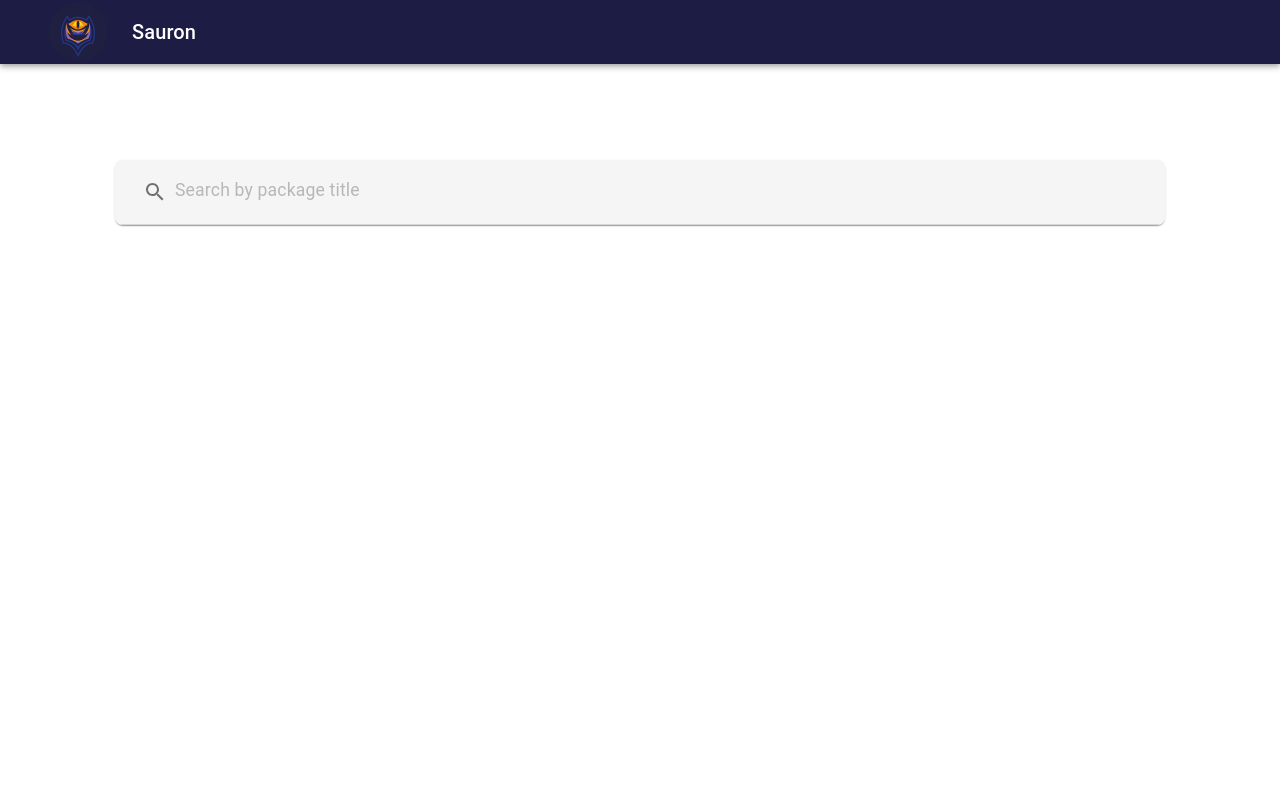
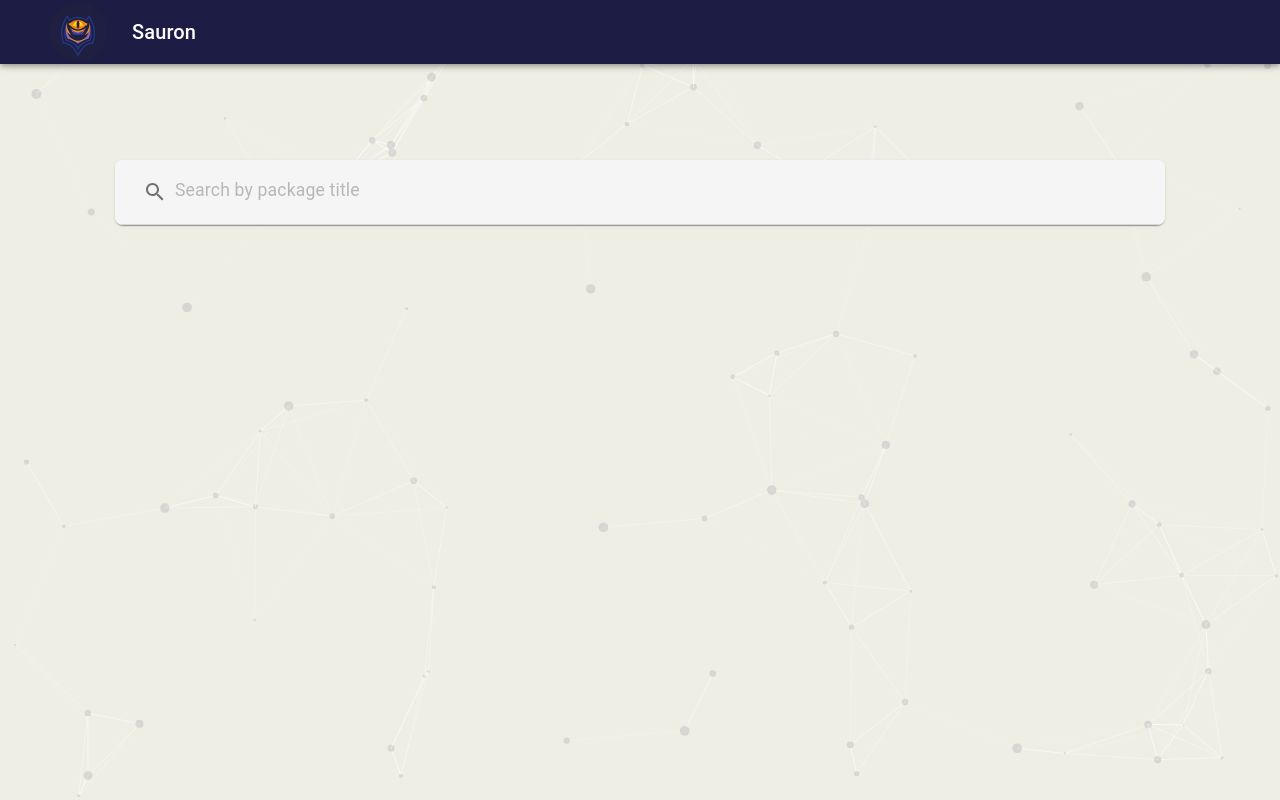
Before and after one commit to amalthundiyil/vigil, a React (Create React App) app in the folder sauron/frontend/: page / in a window 1280 px wide. Built offline with nearby package versions, Linux system fonts and the light colour scheme; no server answers.

Commit message:
add particles to frontend
Signed-off-by: Amal Thundiyil <amal.s.thundiyil@gmail.com>

```diff
--- a/sauron/frontend/package.json
+++ b/sauron/frontend/package.json
@@ -19,8 +19,10 @@
     "react-router": "^6.3.0",
     "react-router-dom": "^6.3.0",
     "react-scripts": "5.0.1",
+    "react-tsparticles": "^2.1.4",
     "recharts": "^2.1.6",
     "styled-components": "^5.3.5",
+    "tsparticles": "^2.1.4",
     "web-vitals": "^2.1.4"
   },
   "scripts": {
--- a/sauron/frontend/src/router/index.jsx
+++ b/sauron/frontend/src/router/index.jsx
@@ -6,9 +6,21 @@
 import Header from "../components/Header";
 import Dashboard from "../pages/Dashboard";
 import axios from "../utils/axios";
+import Particles from "react-tsparticles";
+import { loadFull } from "tsparticles";
 
 const Router = () => {
   const [allPackages, setAllPackages] = useState([]);
+
+  const particlesInit = async (main) => {
+    console.log(main);
+
+    await loadFull(main);
+  };
+
+  const particlesLoaded = (container) => {
+    console.log(container);
+  };
 
   useEffect(() => {
     const fetchData = async () => {
@@ -20,6 +32,83 @@
   return (
     <Suspense fallback={null}>
       <Header />
+      <Particles
+        id="tsparticles"
+        init={particlesInit}
+        loaded={particlesLoaded}
+        options={{
+          background: {
+            color: {
+              value: "#eeeee4",
+            },
+          },
+          fpsLimit: 120,
+          interactivity: {
+            events: {
+              onClick: {
+                enable: true,
+                mode: "push",
+              },
+              onHover: {
+                enable: true,
+                mode: "repulse",
+              },
+              resize: true,
+            },
+            modes: {
+              push: {
+                quantity: 4,
+              },
+              repulse: {
+                distance: 200,
+                duration: 0.4,
+              },
+            },
+          },
+          particles: {
+            color: {
+              value: "#C0C0C0",
+            },
+            links: {
+              color: "#ffffff",
+              distance: 150,
+              enable: true,
+              opacity: 0.5,
+              width: 1,
+            },
+            collisions: {
+              enable: true,
+            },
+            move: {
+              direction: "none",
+              enable: true,
+              outModes: {
+                default: "bounce",
+              },
+              random: false,
+              speed: 2,
+              straight: false,
+            },
+            number: {
+              density: {
+                enable: true,
+                area: 800,
+              },
+              value: 80,
+            },
+            opacity: {
+              value: 0.5,
+            },
+            shape: {
+              type: "circle",
+            },
+            size: {
+              value: { min: 1, max: 5 },
+            },
+          },
+          detectRetina: true,
+        }}
+      />
       <Routes>
         <Route path="/" element={<Home data={allPackages} />} />
         <Route path="/home" element={<Home data={allPackages} />} />
```
Also changed, not shown: 1 other file (tests, documents, lock files or other folders).
